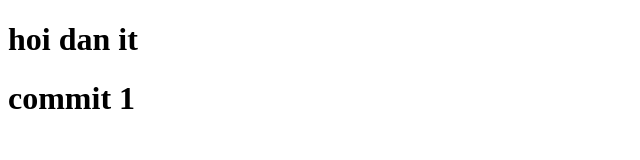
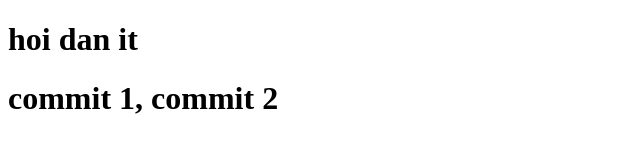
Before and after one commit to trungthainguyen05/testGithub, a plain HTML site: page index.html in a window 1280 px wide. Shown: the whole page, without its empty margins (0-640 px from the left). Drawn offline with Linux system fonts and the light colour scheme.

Commit message:
Update index.html
commit 2: conflict

```diff
--- a/index.html
+++ b/index.html
@@ -8,6 +8,6 @@
 </head>
 <body>
     <h1>hoi dan it</h1>
-    <h1>commit 1</h1>
+    <h1>commit 1, commit 2</h1>
 </body>
 </html>
```
